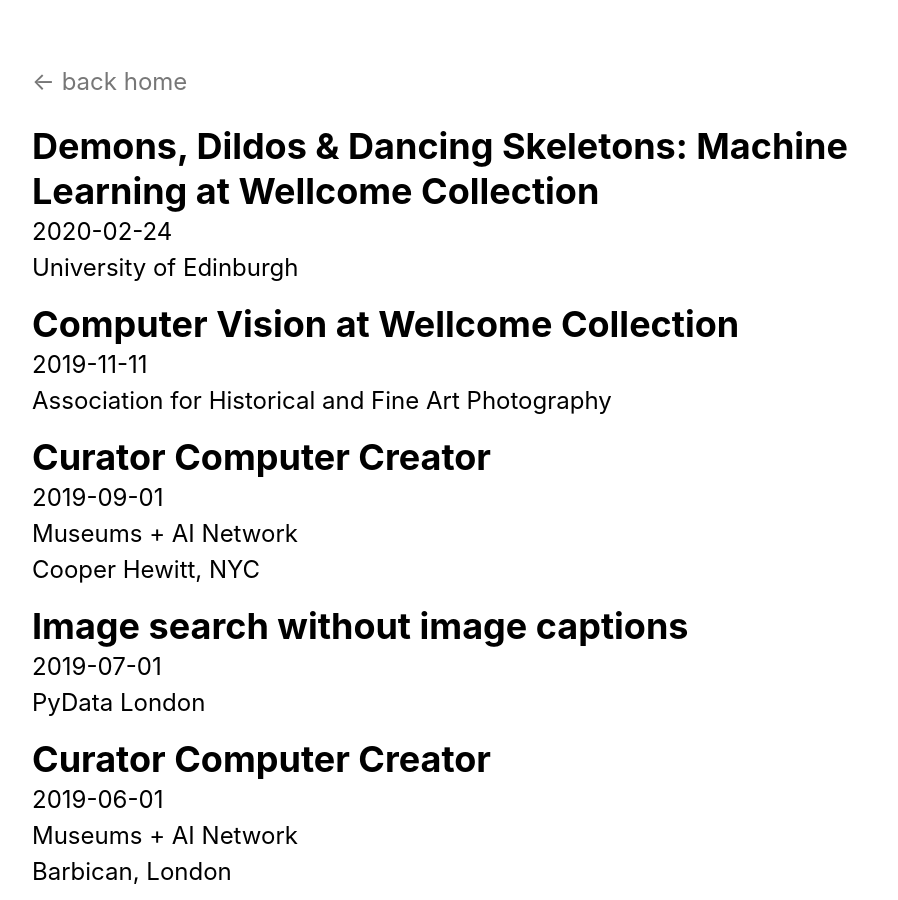
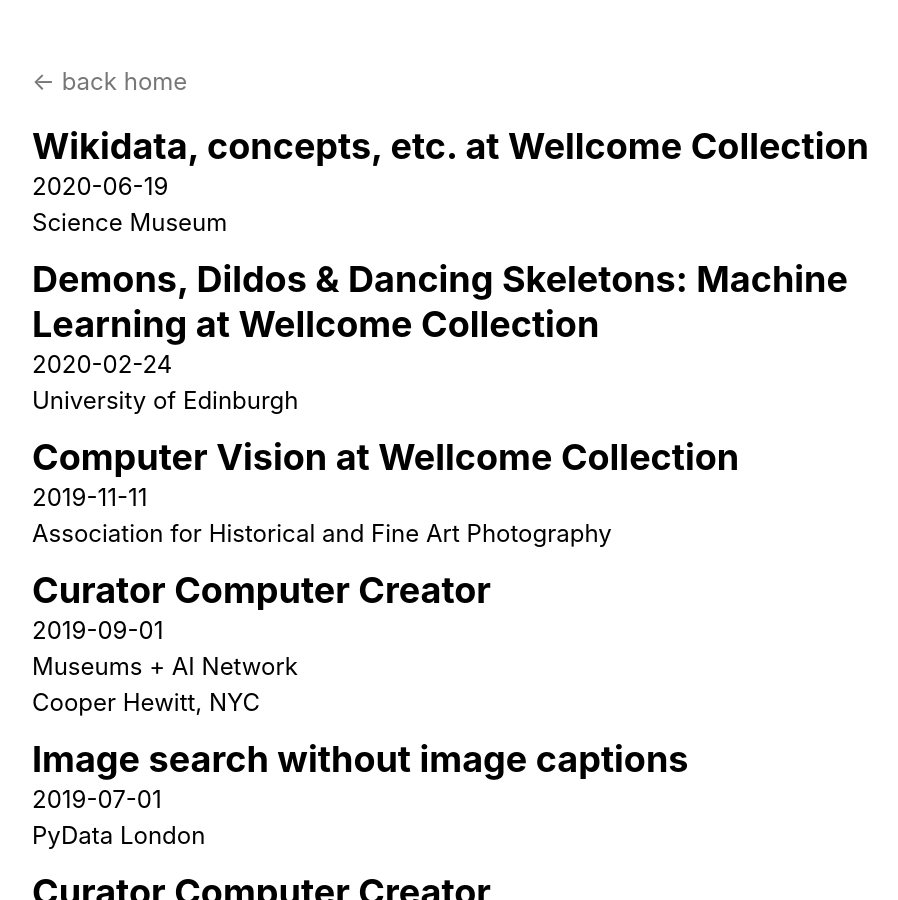
Before and after one commit to harrisonpim/harrisonpim.com, a Jekyll site: the page built from talks.md, in a window 1280 px wide and 900 px high. Shown: the whole window, without its empty margins (32-930 px from the left). Built offline with Jekyll 4.4.1, drawn with Linux system fonts in a browser that asks for light colours; nearby versions of some CDN libraries.

Commit message:
add science museum talk

```diff
--- a/_data/talks.yml
+++ b/_data/talks.yml
@@ -1,3 +1,8 @@
+- title: Wikidata, concepts, etc. at Wellcome Collection
+  url: https://www.sciencemuseumgroup.org.uk/wikidata-and-cultural-heritage-collections/
+  host: Science Museum
+  date: 2020-06-19
+
 - title: "Demons, Dildos & Dancing Skeletons: Machine Learning at Wellcome Collection"
   url: https://www.cdcs.ed.ac.uk/events/demons-dildos-dancing-skeletons-machine-learning-wellcome-collection
   host: University of Edinburgh
```
Also changed, not shown: README.md.
